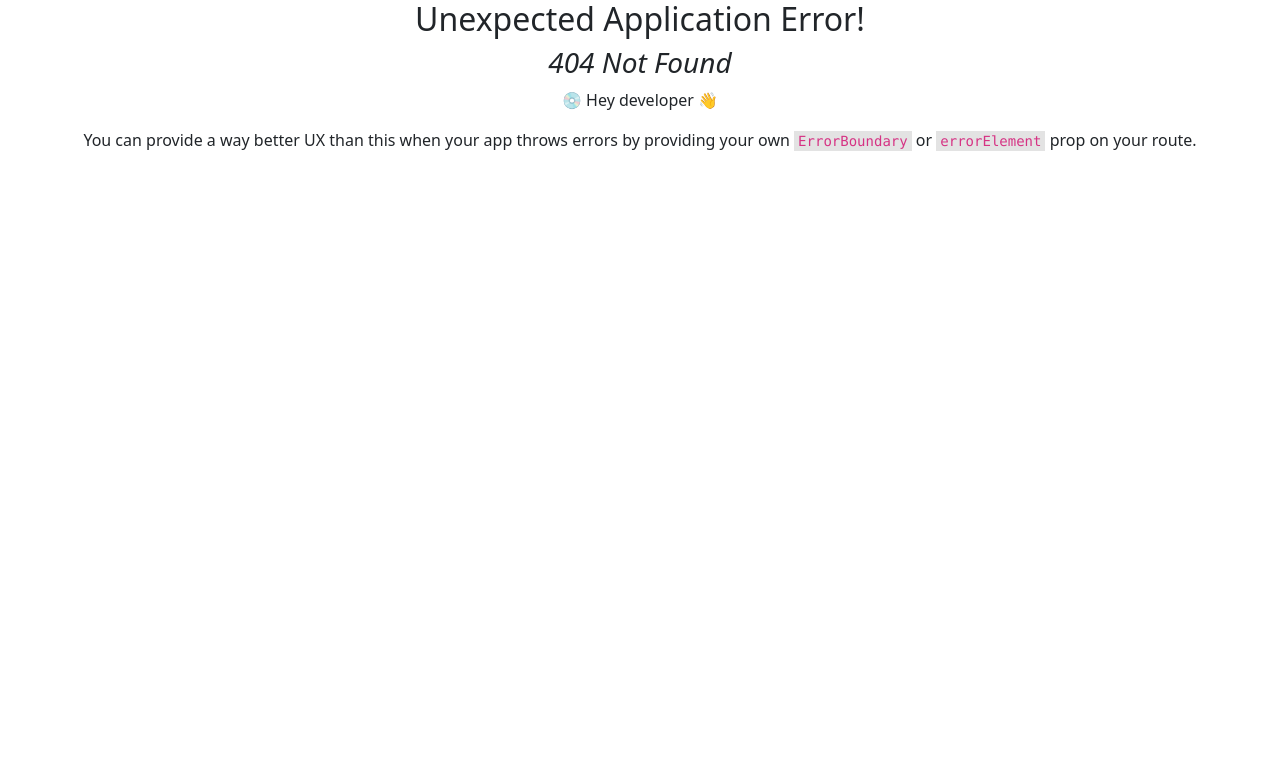
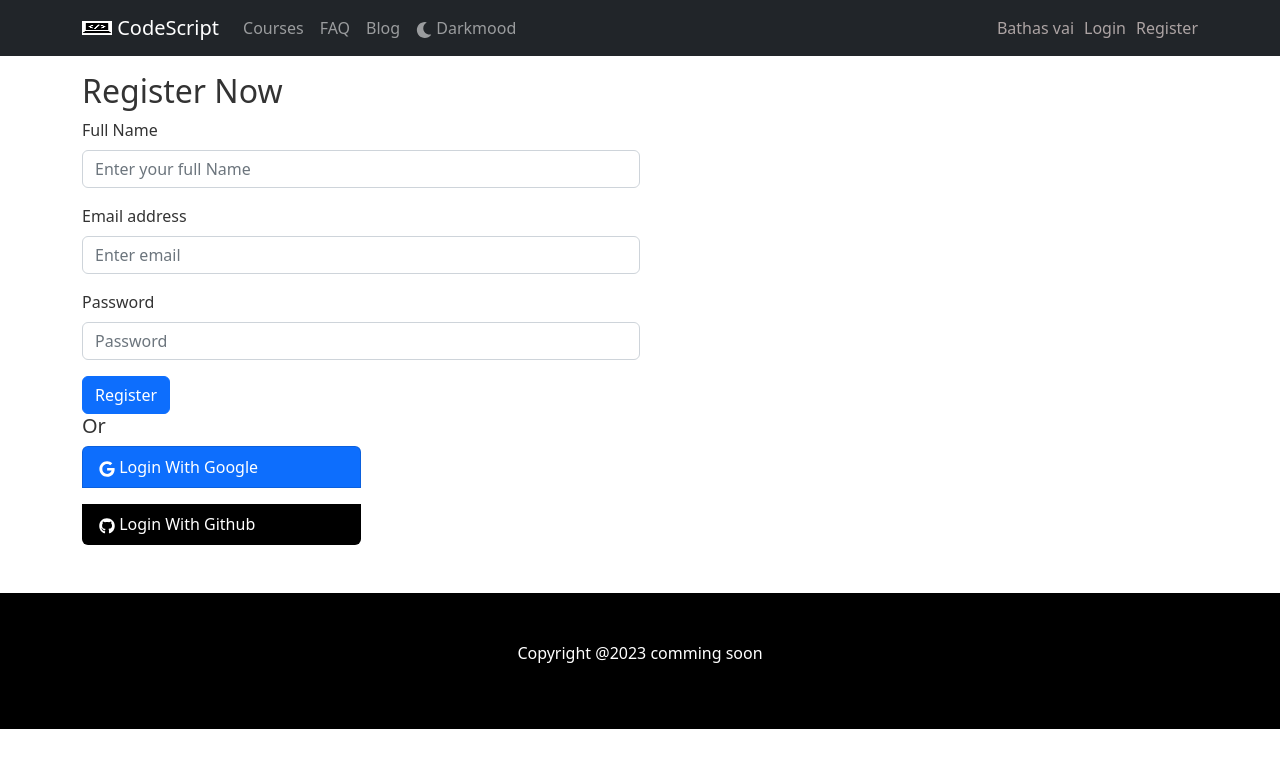
Before and after one commit to hridoyhalder1/learning-platform-10, a React (Create React App) app: page /register in a window 1280 px wide. Before the commit this address had no page. Shown: the top 768 px of the page. Built offline with nearby package versions, Linux system fonts and the light colour scheme.

Commit message:
form-regsiter-login-added

```diff
--- a/src/App.js
+++ b/src/App.js
@@ -4,7 +4,7 @@ import { routes } from './Routes/Routes/Routes';
 
 function App() {
   return (
-    <div className="App">
+    <div>
       <RouterProvider router={routes}></RouterProvider>
     </div>
   );
--- /dev/null
+++ b/src/Pages/Login/Login.js
@@ -0,0 +1,29 @@
+import React from 'react';
+import Button from 'react-bootstrap/Button';
+import Form from 'react-bootstrap/Form';
+
+const Login = () => {
+    return (
+        <div className=' container mt-4 mb-4'>
+            <h2>Login</h2>
+            <Form className=' w-50 '>
+
+                <Form.Group className="mb-3" controlId="formBasicEmail">
+                    <Form.Label>Email address</Form.Label>
+                    <Form.Control type="email" name='email' placeholder="Enter email" required />
+                </Form.Group>
+
+                <Form.Group className="mb-3" controlId="formBasicPassword">
+                    <Form.Label>Password</Form.Label>
+                    <Form.Control type="password" name='password' placeholder="Password" required />
+                </Form.Group>
+
+                <Button variant="primary" type="submit">
+                    Register
+                </Button>
+            </Form>
+        </div>
+    );
+};
+
+export default Login;
--- /dev/null
+++ b/src/Pages/Login/Register.css
@@ -0,0 +1,11 @@
+.form{
+    margin: 0 auto;
+
+}
+.bg-primary{
+    cursor: pointer;
+    color: white;
+}
+.bg-black{
+    cursor: pointer;
+}
--- /dev/null
+++ b/src/Pages/Login/Register.js
@@ -0,0 +1,42 @@
+import React from 'react';
+import Button from 'react-bootstrap/Button';
+import Form from 'react-bootstrap/Form';
+import './Register.css';
+import ListGroup from 'react-bootstrap/ListGroup';
+import { FaGithub, FaGoogle } from 'react-icons/fa';
+
+const Register = () => {
+    return (
+        <div className='form container mt-3 mb-3'>
+            <h2>Register Now</h2>
+            <Form className=' w-50'>
+                <Form.Group className="mb-3" controlId="formBasicEmail">
+                    <Form.Label>Full Name</Form.Label>
+                    <Form.Control type="text" name='name' placeholder="Enter your full Name" required />
+                </Form.Group>
+                <Form.Group className="mb-3" controlId="formBasicEmail">
+                    <Form.Label>Email address</Form.Label>
+                    <Form.Control type="email" name='email' placeholder="Enter email" required />
+                </Form.Group>
+
+                <Form.Group className="mb-3" controlId="formBasicPassword">
+                    <Form.Label>Password</Form.Label>
+                    <Form.Control type="password" name='password' placeholder="Password" required />
+                </Form.Group>
+
+                <Button variant="primary" type="submit">
+                    Register
+                </Button>
+            </Form>
+            <div>
+                <h5>Or</h5>
+                <ListGroup className=' w-25'>
+                    <ListGroup.Item className='mb-3 bg-primary text-white'> <FaGoogle></FaGoogle> Login With Google</ListGroup.Item>
+                    <ListGroup.Item className=' bg-black text-white'> <FaGithub></FaGithub> Login With Github</ListGroup.Item>
+                </ListGroup>
+            </div>
+        </div>
+    );
+};
+
+export default Register;
--- a/src/Pages/Shared/Footer/Footer.js
+++ b/src/Pages/Shared/Footer/Footer.js
@@ -2,7 +2,7 @@ import React from 'react';
 
 const Footer = () => {
     return (
-        <div className=' bg-black p-5'>
+        <div className=' bg-black p-5 mt-5 text-center'>
             <p className=' text-white'>Copyright @2023 comming soon</p>
         </div>
     );
--- a/src/Pages/Shared/Header/Header.css
+++ b/src/Pages/Shared/Header/Header.css
@@ -1,3 +1,5 @@
-/* .navbar img{
-    width: 25px;
-} */
+.login a{
+    text-decoration: none;
+    margin-left: 10px;
+    color: rgb(173, 164, 164);
+}
--- a/src/Pages/Shared/Header/Header.js
+++ b/src/Pages/Shared/Header/Header.js
@@ -1,4 +1,4 @@
-import React, { useEffect, useState } from 'react';
+import React, { useContext, useEffect, useState } from 'react';
 import './Header.css';
 import './DarkMood.css';
 import Container from 'react-bootstrap/Container';
@@ -6,8 +6,10 @@ import Nav from 'react-bootstrap/Nav';
 import Navbar from 'react-bootstrap/Navbar';
 import logo from '../../../asstes/logo/logo.png';
 import { FaMoon } from "react-icons/fa";
+import { Link } from 'react-router-dom';
+import { AuthContext } from '../../../context/AuthProvider/AuthProvider';
 const Header = () => {
-
+    const {user} = useContext(AuthContext);
     const [theme, setTheme] = useState('light');
     const handleToggleTheme = () => {
         if(theme === 'light'){
@@ -22,6 +24,7 @@ const Header = () => {
     },[theme])
 
     return (
+
         <div className={`Header ${theme}`}>
             <Navbar collapseOnSelect expand="lg" bg="dark" variant="dark">
                 <Container>
@@ -35,11 +38,12 @@ const Header = () => {
                             <Nav.Link  onClick={handleToggleTheme}> <FaMoon></FaMoon> Darkmood</Nav.Link>
 
                         </Nav>
-                        <Nav>
-                            <Nav.Link href="#deets">More deets</Nav.Link>
-                            <Nav.Link eventKey={2} href="#memes">
-                                Dank memes
-                            </Nav.Link>
+                        <Nav className='login'>
+                            <Link  to='/login'>{user?.displayName}</Link>
+                            <Link  to='/login'>Login</Link>
+                            <Link to='/register' eventKey={2} >
+                                Register
+                            </Link>
                         </Nav>
                     </Navbar.Collapse>
                 </Container>
--- /dev/null
+++ b/src/context/AuthProvider/AuthProvider.js
@@ -0,0 +1,25 @@
+import React, { createContext } from 'react';
+import {getAuth, signInWithPopup} from 'firebase/auth';
+import app from '../../firebase/firebase.config';
+
+export const AuthContext = createContext();
+const auth = getAuth(app);
+
+const AuthProvider = ({children}) => {
+    const user = {displayName : 'Bathas vai'};
+
+    const providerLogin = (provider) => {
+        return signInWithPopup(auth, provider);
+    }
+
+    const authInfo = {user, providerLogin}
+    return (
+        <div>
+            <AuthContext.Provider value={authInfo}>
+                {children}
+            </AuthContext.Provider>
+        </div>
+    );
+};
+
+export default AuthProvider;
--- a/src/index.js
+++ b/src/index.js
@@ -4,11 +4,15 @@ import './index.css';
 import App from './App';
 import reportWebVitals from './reportWebVitals';
 import 'bootstrap/dist/css/bootstrap.min.css';
+import AuthProvider from './context/AuthProvider/AuthProvider';
 
 const root = ReactDOM.createRoot(document.getElementById('root'));
 root.render(
   <React.StrictMode>
-    <App />
+    <AuthProvider>
+      <App />
+    </AuthProvider>
+
   </React.StrictMode>
 );
 
```
Also changed, not shown: src/Routes/Routes/Routes.js (+10 -0 lines).
